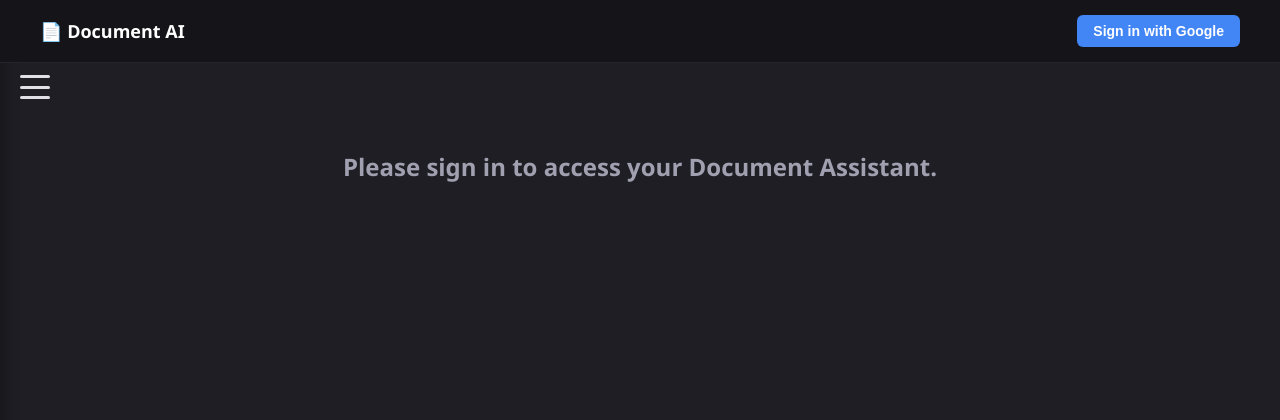
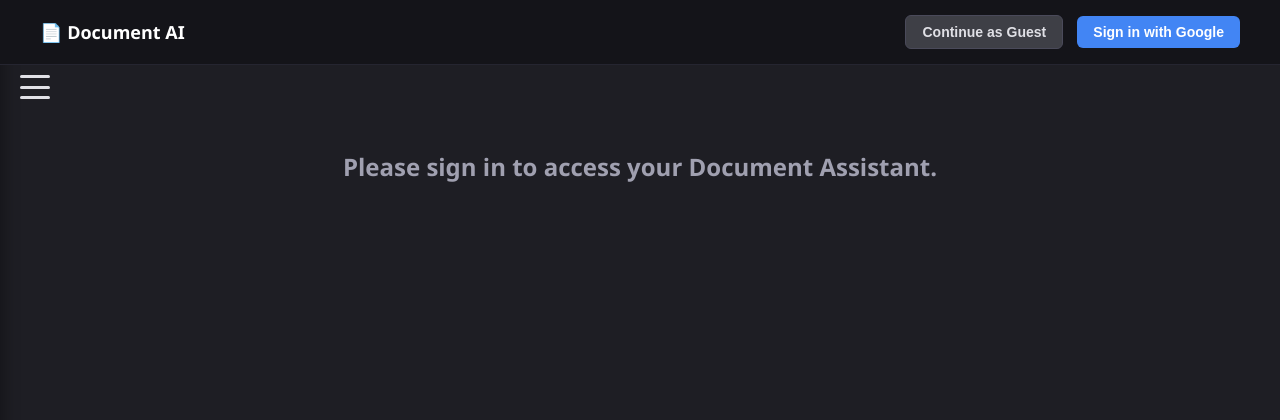
Before and after one commit to GuruAditya/doc-notes-ai, a FastAPI app: page / in a window 1280 px wide. Shown: the top 420 px of the page. Run offline with FastAPI, Linux system fonts and the light colour scheme; some libraries are stand-ins or nearby versions.

Commit message:
Guest user

```diff
--- a/static/index.js
+++ b/static/index.js
@@ -1,8 +1,8 @@
 /* ================= FIREBASE INITIALIZATION ================= */
 import { initializeApp } from "https://www.gstatic.com/firebasejs/10.8.1/firebase-app.js";
-import { getAuth, signInWithPopup, GoogleAuthProvider, onAuthStateChanged, signOut } from "https://www.gstatic.com/firebasejs/10.8.1/firebase-auth.js";
+import { getAuth, signInWithPopup, GoogleAuthProvider, onAuthStateChanged, signOut, signInAnonymously } from "https://www.gstatic.com/firebasejs/10.8.1/firebase-auth.js";
 
-const firebaseConfig = {
+    const firebaseConfig = {
   apiKey: "AIzaSyBWlY0X2xl_39rrvb9A6cqhmReZqmdP_Lg",
   authDomain: "ai-docs-c8f3e.firebaseapp.com",
   projectId: "ai-docs-c8f3e",
@@ -11,41 +11,58 @@ const firebaseConfig = {
   appId: "1:1083653606714:web:83d7c2193297f02824d403",
   measurementId: "G-H8LPVKS8J6"
 };
+
 const app = initializeApp(firebaseConfig);
 const auth = getAuth(app);
 const provider = new GoogleAuthProvider();
 
 let currentUserToken = null;
 
-// Handle Auth State Changes
+// Handle Auth State Changes (Google, Guest, or Logged Out)
 onAuthStateChanged(auth, async (user) => {
   if (user) {
     currentUserToken = await user.getIdToken();
 
-    // UI Updates
-    document.getElementById("login-btn").style.display = "none";
+    // UI Updates - Hide login buttons, show app
+    document.getElementById("login-group").style.display = "none";
     document.getElementById("user-info").style.display = "flex";
-    document.getElementById("user-email").innerText = user.email;
+
+    // Distinguish between Guest and Google User
+    if (user.isAnonymous) {
+      document.getElementById("user-email").innerText = "Guest User";
+    } else {
+      document.getElementById("user-email").innerText = user.email;
+    }
+
     document.getElementById("login-prompt").style.display = "none";
     document.getElementById("app-container").style.display = "block";
 
-    // Load secure data
+    // Load secure data for this specific user
     loadHistory();
   } else {
     currentUserToken = null;
 
-    // UI Updates
-    document.getElementById("login-btn").style.display = "inline-block";
+    // UI Updates - Show login buttons, hide app
+    document.getElementById("login-group").style.display = "block";
     document.getElementById("user-info").style.display = "none";
     document.getElementById("login-prompt").style.display = "block";
     document.getElementById("app-container").style.display = "none";
   }
 });
 
+// Auth Button Click Handlers
 document.getElementById("login-btn").onclick = () => signInWithPopup(auth, provider);
 document.getElementById("logout-btn").onclick = () => signOut(auth);
+document.getElementById("guest-btn").onclick = async () => {
+  try {
+    await signInAnonymously(auth);
+  } catch (error) {
+    showToast("Failed to sign in as guest.", true);
+    console.error("Guest Auth Error:", error);
+  }
+};
 
-// Helper function to inject headers into every request
+// Helper function to inject security token into every request
 function getAuthHeaders(contentType = null) {
   const headers = { "Authorization": `Bearer ${currentUserToken}` };
   if (contentType) headers["Content-Type"] = contentType;
@@ -87,8 +104,8 @@ function showDeleteModal(onConfirm) {
     <h3 style="margin-top: 0; margin-bottom: 10px; color: #fff;">Delete Note?</h3>
     <p style="margin-top: 0; margin-bottom: 25px; font-size: 14px; color: #a0a0b0;">This action cannot be undone.</p>
     <div style="display: flex; gap: 10px; justify-content: center;">
-      <button id="modal-cancel" style="background: #3e3f46; padding: 10px 20px; flex: 1;">Cancel</button>
-      <button id="modal-confirm" style="background: #ff5c5c; padding: 10px 20px; flex: 1;">Delete</button>
+      <button id="modal-cancel" style="background: #3e3f46; padding: 10px 20px; flex: 1; border:none; border-radius: 4px; color: white; cursor: pointer;">Cancel</button>
+      <button id="modal-confirm" style="background: #ff5c5c; padding: 10px 20px; flex: 1; border:none; border-radius: 4px; color: white; cursor: pointer;">Delete</button>
     </div>
   `;
   overlay.appendChild(box); document.body.appendChild(overlay);
@@ -141,7 +158,7 @@ async function loadHistory() {
     historyList.innerHTML = docs.map(doc => `
       <div class="history-item-wrapper">
         <a href="#" class="history-item" data-id="${doc.id}">📄 ${doc.filename}</a>
-        <button class="delete-btn" data-id="${doc.id}" title="Delete entry">🗑️</button>
+        <button class="delete-btn" data-id="${doc.id}" title="Delete entry" style="background: none; border: none; cursor: pointer;">🗑️</button>
       </div>
     `).join("");
 
@@ -218,15 +235,15 @@ async function loadComments(docId) {
     commentsList.innerHTML = comments.map(c => {
       const date = new Date(c.created_at).toLocaleString(undefined, { month: 'short', day: 'numeric', hour: '2-digit', minute: '2-digit' });
       return `
-        <div class="comment-card" id="comment-card-${c.id}">
-          <div class="comment-header">
+        <div class="comment-card" id="comment-card-${c.id}" style="background: #2a2a35; padding: 12px; border-radius: 6px; margin-bottom: 10px;">
+          <div class="comment-header" style="display: flex; justify-content: space-between; margin-bottom: 8px;">
              <span style="font-size: 11px; color: #666; font-weight: 500;">${date}</span>
              <div class="comment-actions">
-               <button class="comment-action-btn edit-note-btn" data-id="${c.id}" title="Edit note">✏️</button>
-               <button class="comment-action-btn delete-note-btn" data-id="${c.id}" title="Delete note">🗑️</button>
+               <button class="comment-action-btn edit-note-btn" data-id="${c.id}" title="Edit note" style="background: none; border: none; cursor: pointer;">✏️</button>
+               <button class="comment-action-btn delete-note-btn" data-id="${c.id}" title="Delete note" style="background: none; border: none; cursor: pointer;">🗑️</button>
              </div>
           </div>
-          <p id="comment-text-${c.id}">${c.text}</p>
+          <p id="comment-text-${c.id}" style="margin: 0; color: #e0e0e6; font-size: 14px;">${c.text}</p>
         </div>
       `;
     }).join("");
@@ -284,8 +301,8 @@ if (commentsList) {
       const editContainer = document.createElement("div"); editContainer.style.marginTop = "8px";
       const textarea = document.createElement("textarea"); textarea.value = currentText; textarea.style.width = "100%"; textarea.style.minHeight = "60px"; textarea.style.padding = "8px"; textarea.style.borderRadius = "4px"; textarea.style.border = "1px solid #7289da"; textarea.style.background = "#1e1e24"; textarea.style.color = "#fff"; textarea.style.fontFamily = "inherit"; textarea.style.fontSize = "13px"; textarea.style.boxSizing = "border-box"; textarea.style.resize = "vertical";
       const btnGroup = document.createElement("div"); btnGroup.style.display = "flex"; btnGroup.style.gap = "8px"; btnGroup.style.justifyContent = "flex-end"; btnGroup.style.marginTop = "8px";
-      const cancelBtn = document.createElement("button"); cancelBtn.innerText = "Cancel"; cancelBtn.style.padding = "6px 12px"; cancelBtn.style.background = "#3e3f46"; cancelBtn.style.fontSize = "12px"; cancelBtn.style.flex = "none";
-      const saveBtn = document.createElement("button"); saveBtn.innerText = "Save"; saveBtn.style.padding = "6px 12px"; saveBtn.style.background = "#248046"; saveBtn.style.fontSize = "12px"; saveBtn.style.flex = "none";
+      const cancelBtn = document.createElement("button"); cancelBtn.innerText = "Cancel"; cancelBtn.style.padding = "6px 12px"; cancelBtn.style.background = "#3e3f46"; cancelBtn.style.fontSize = "12px"; cancelBtn.style.flex = "none"; cancelBtn.style.border = "none"; cancelBtn.style.borderRadius = "4px"; cancelBtn.style.color = "white"; cancelBtn.style.cursor = "pointer";
+      const saveBtn = document.createElement("button"); saveBtn.innerText = "Save"; saveBtn.style.padding = "6px 12px"; saveBtn.style.background = "#248046"; saveBtn.style.fontSize = "12px"; saveBtn.style.flex = "none"; saveBtn.style.border = "none"; saveBtn.style.borderRadius = "4px"; saveBtn.style.color = "white"; saveBtn.style.cursor = "pointer";
 
       btnGroup.appendChild(cancelBtn); btnGroup.appendChild(saveBtn);
       editContainer.appendChild(textarea); editContainer.appendChild(btnGroup);
--- a/templates/home.html
+++ b/templates/home.html
@@ -11,7 +11,11 @@
 <div id="auth-banner" style="background: #141419; padding: 15px 40px; display: flex; justify-content: space-between; align-items: center; border-bottom: 1px solid #252530; position: fixed; top: 0; width: 100%; z-index: 2000; box-sizing: border-box;">
   <h2 style="margin: 0; color: #fff; font-size: 18px;">📄 Document AI</h2>
   <div>
-    <button id="login-btn" style="background-color: #4285F4; padding: 8px 16px; margin: 0;">Sign in with Google</button>
+    <div id="login-group">
+      <button id="guest-btn" style="background-color: #3e3f46; color: #e0e0e6; padding: 8px 16px; margin-right: 10px; border: 1px solid #4a4a5a;">Continue as Guest</button>
+      <button id="login-btn" style="background-color: #4285F4; padding: 8px 16px; margin: 0;">Sign in with Google</button>
+    </div>
+
     <div id="user-info" style="display: none; align-items: center; gap: 15px;">
       <span id="user-email" style="color: #a0a0b0; font-size: 14px;"></span>
       <button id="logout-btn" style="background-color: #3e3f46; padding: 8px 16px; margin: 0;">Sign Out</button>
```
